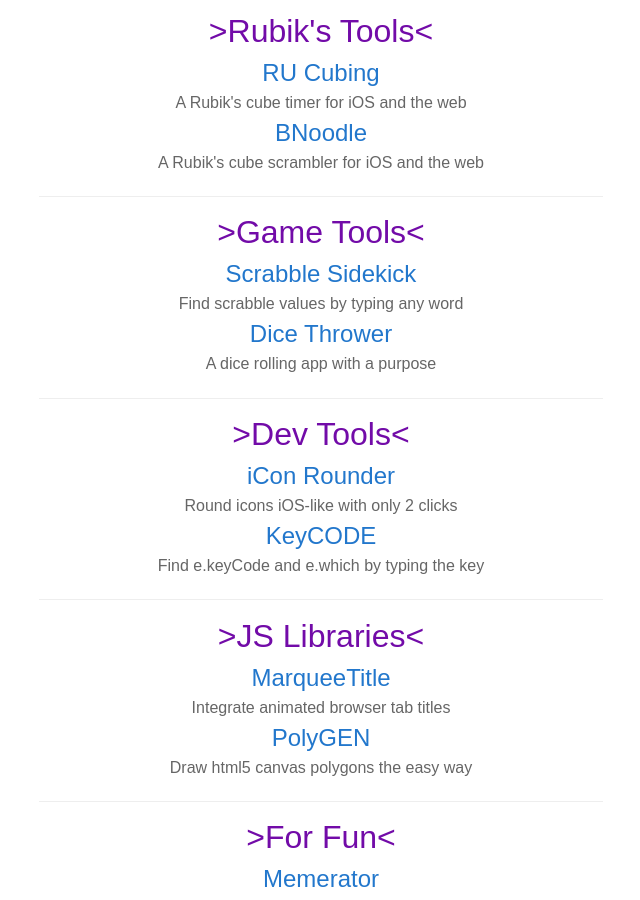
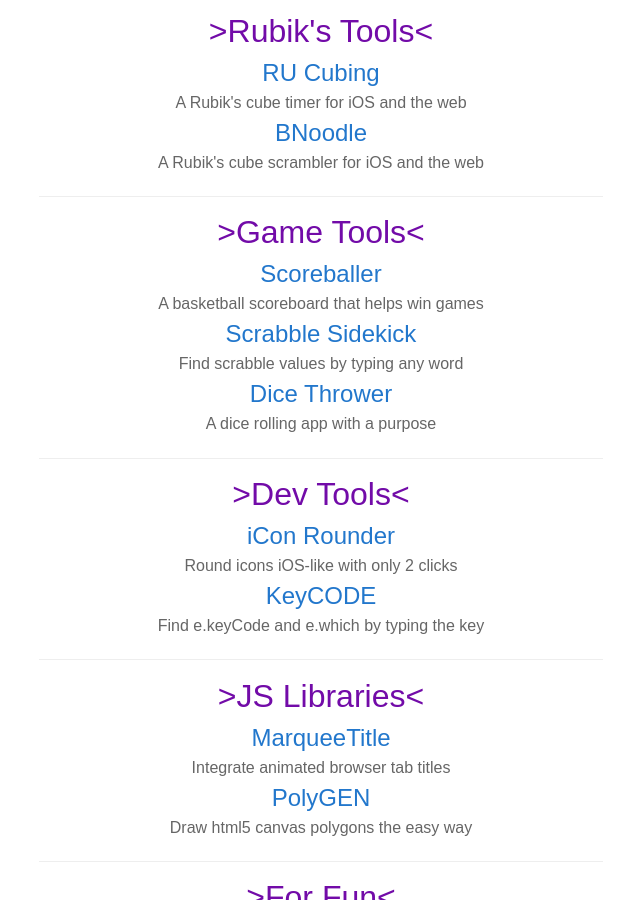
Before and after one commit to cameronsamuels/cameronsamuels.github.io, a Jekyll site: the page built from index.html, in a window 1280 px wide and 900 px high, scrolled down 867 px. Shown: the whole window, without its empty margins (319-959 px from the left). Built offline with Jekyll 4.4.1, drawn with Linux system fonts in a browser that asks for light colours.

Commit message:
(issue)Added scoreballer link (#9)
This contributes to issue #5

```diff
--- a/index.html
+++ b/index.html
@@ -44,6 +44,8 @@
 		<p>A Rubik's cube scrambler for iOS and the web</p>
 
 		<h1>Game Tools</h1>
+		<h2><a href=scoreballer>Scoreballer</a></h2>
+		<p>A basketball scoreboard that helps win games</p>
 		<h2><a href=scrabble>Scrabble Sidekick</a></h2>
 		<p>Find scrabble values by typing any word</p>
  		<h2><a href=dice>Dice Thrower</a></h2>
```
